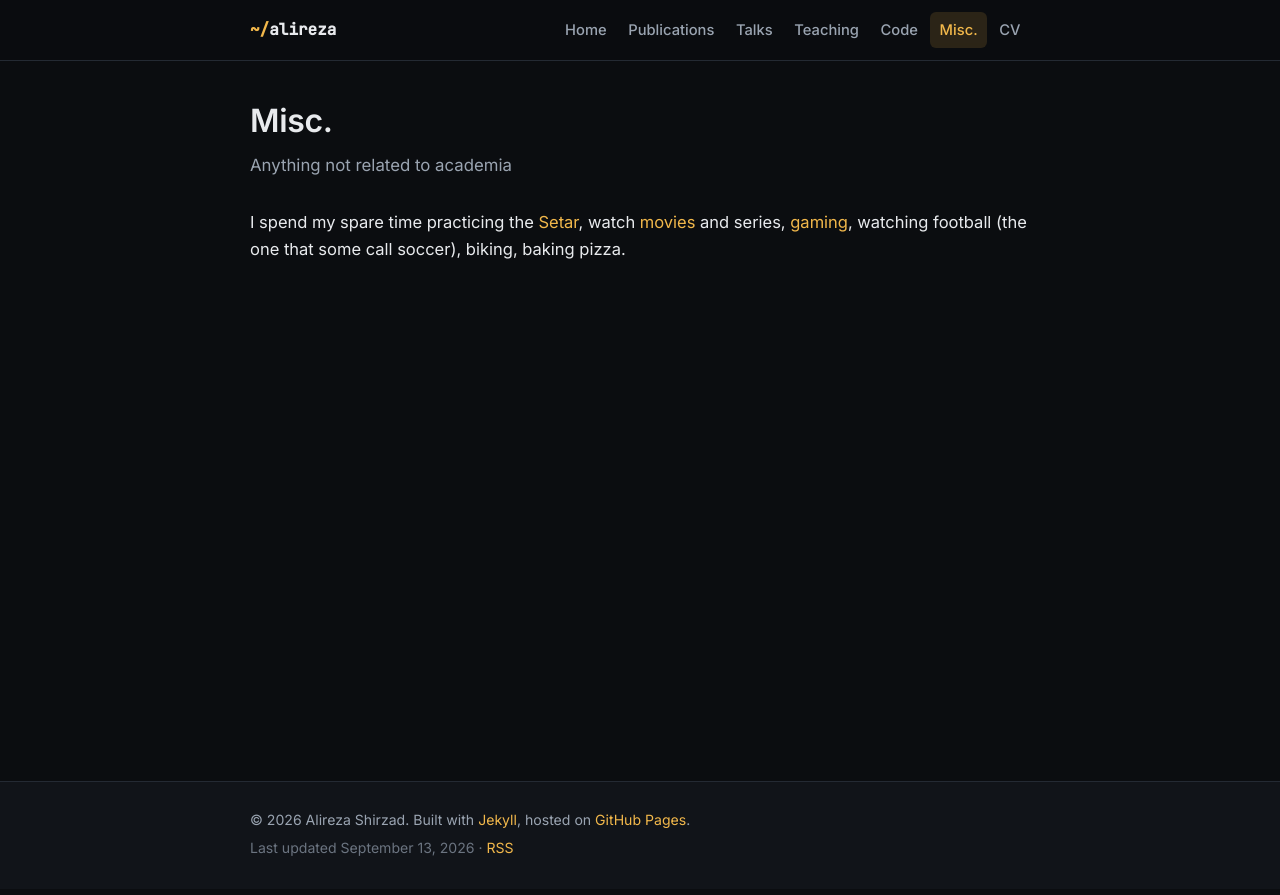
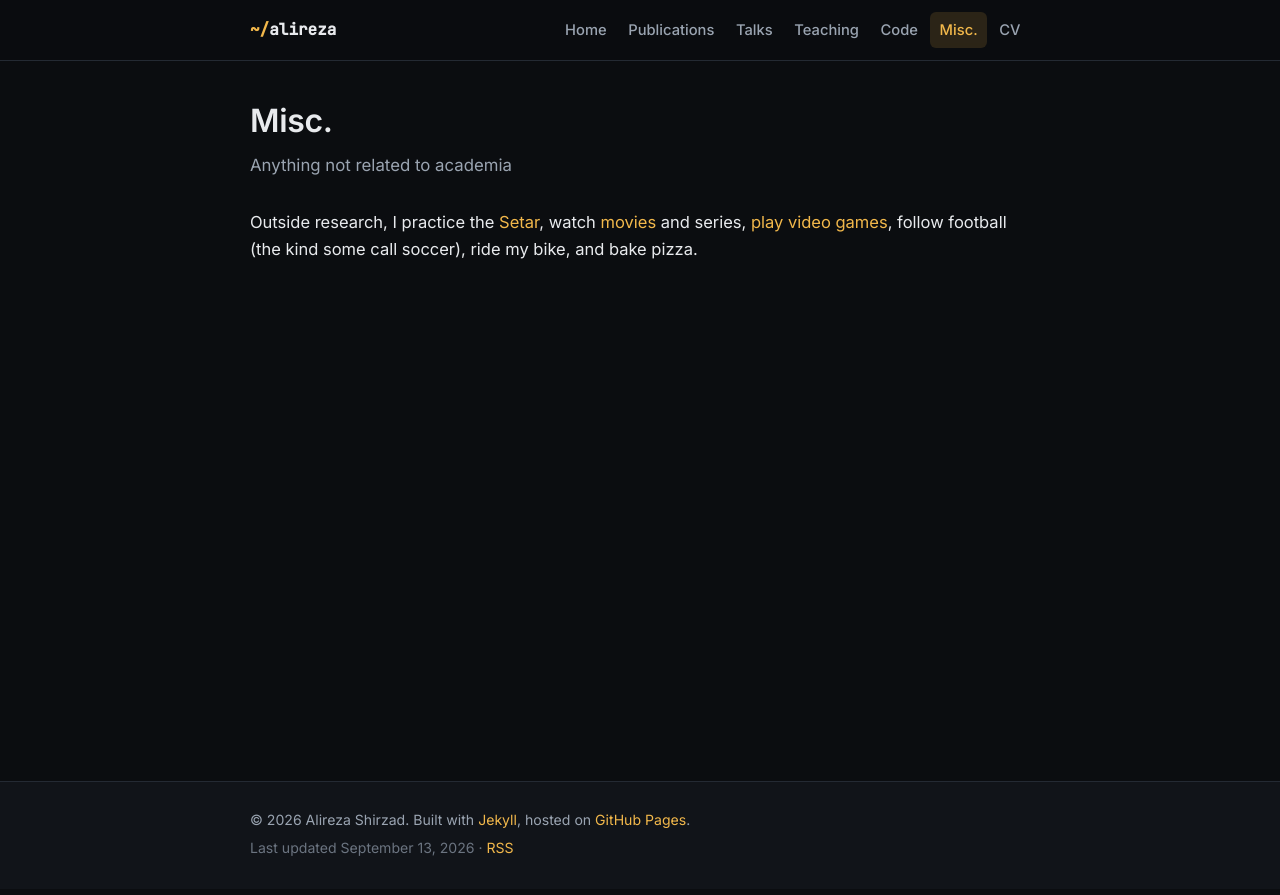
Before and after one commit to alireza-shirzad/alireza-shirzad.github.io, a Jekyll site: the page built from personal.md, in a window 1280 px wide. Shown: the top 895 px of the page. Built offline with Jekyll 4.4.1, drawn with Linux system fonts in a browser that asks for light colours.

Commit message:
Polish Misc. intro sentence
Co-Authored-By: Claude Fable 5.1 <noreply@anthropic.com>

```diff
--- a/personal.md
+++ b/personal.md
@@ -4,4 +4,4 @@ description: Anything not related to academia
 permalink: /personal/
 ---
 
-I spend my spare time practicing the [Setar](https://en.wikipedia.org/wiki/Setar), watch [movies](https://letterboxd.com/KhamOsh98) and series, [gaming](https://profile.playstation.com/khamOsh98), watching football (the one that some call soccer), biking, baking pizza.
+Outside research, I practice the [Setar](https://en.wikipedia.org/wiki/Setar), watch [movies](https://letterboxd.com/KhamOsh98) and series, [play video games](https://profile.playstation.com/khamOsh98), follow football (the kind some call soccer), ride my bike, and bake pizza.
```
